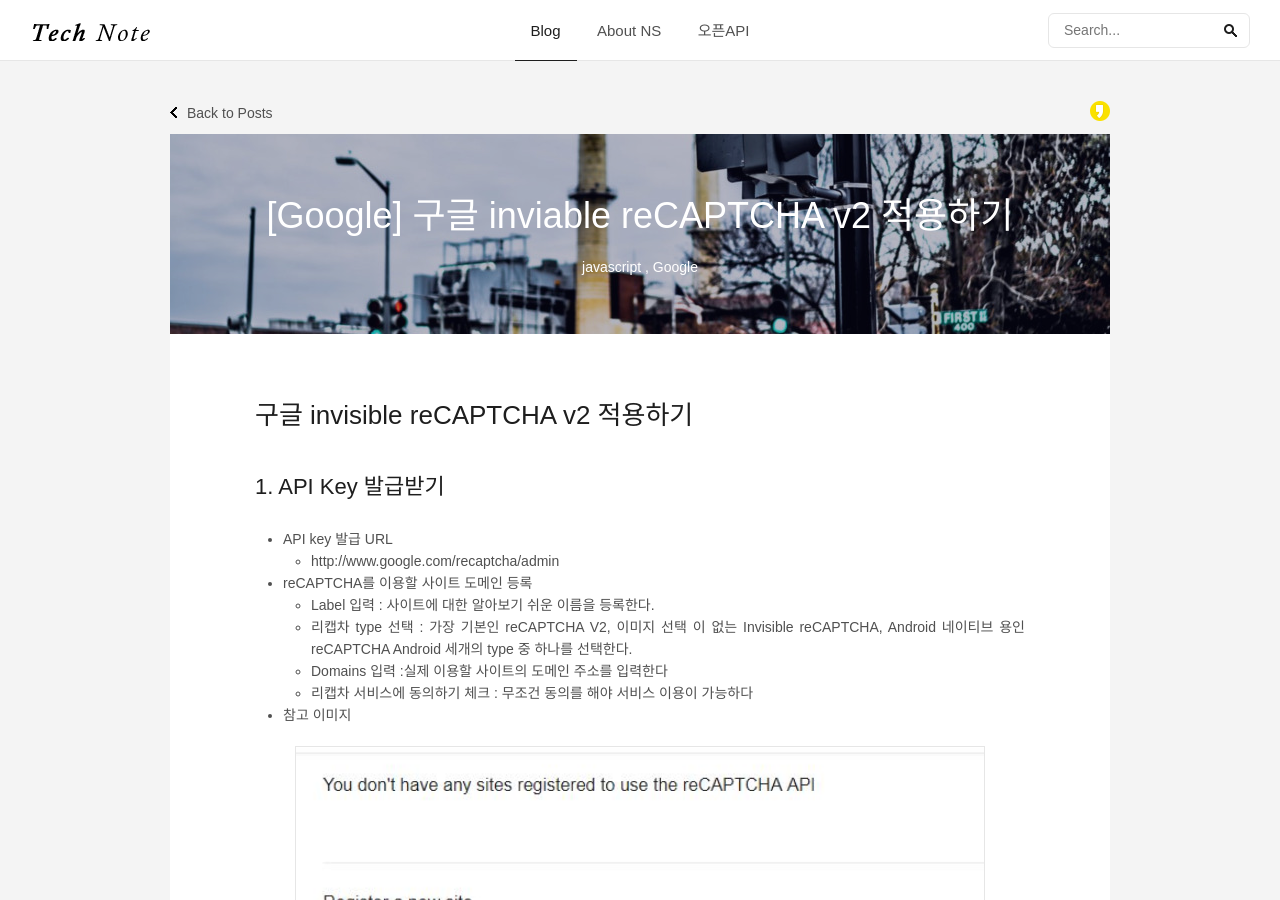
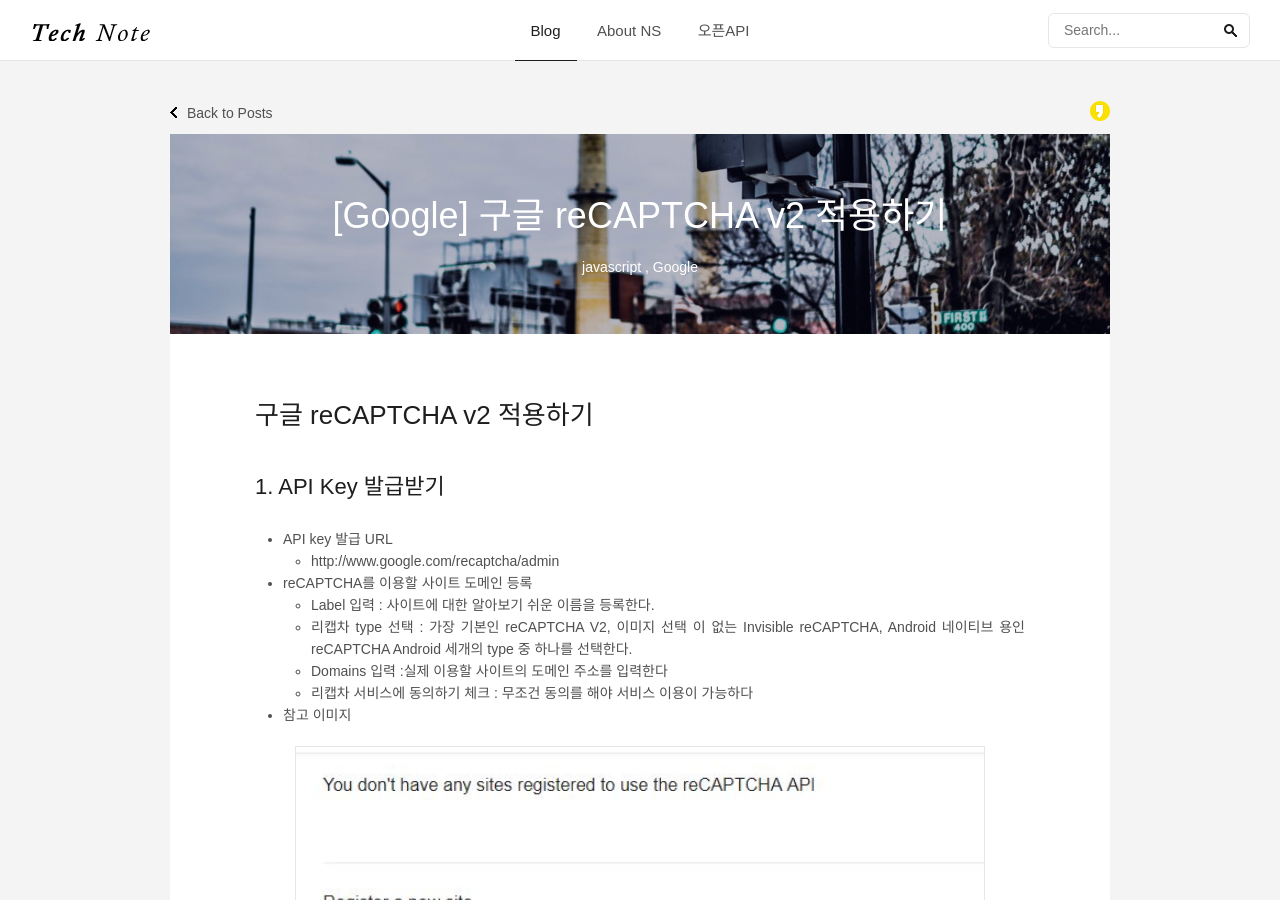
Before and after one commit to dc2348/TEST, a Jekyll site: the page built from _posts/2017-11-27-google-recaptcha-v2.md, in a window 1280 px wide and 900 px high. Built offline with Jekyll 4.4.1, drawn with Linux system fonts in a browser that asks for light colours; some web fonts are replaced; comment, search, counter and statistics services are not loaded.

Commit message:
edit title

```diff
--- a/_posts/2017-11-27-google-recaptcha-v2.md
+++ b/_posts/2017-11-27-google-recaptcha-v2.md
@@ -1,6 +1,6 @@
 ---
 layout: post
-title: '[Google] 구글 inviable reCAPTCHA v2 적용하기'
+title: '[Google] 구글 reCAPTCHA v2 적용하기'
 author: hyesoo.shin
 date: 2017-11-27 18:30
 tags: [javascript, Google]
@@ -8,7 +8,7 @@ image: /files/covers/first_post.jpg
 comments : true
 ---
 
-# 구글 invisible reCAPTCHA v2 적용하기
+# 구글 reCAPTCHA v2 적용하기
 
 ## 1. API Key 발급받기
 * API key 발급 URL
```
